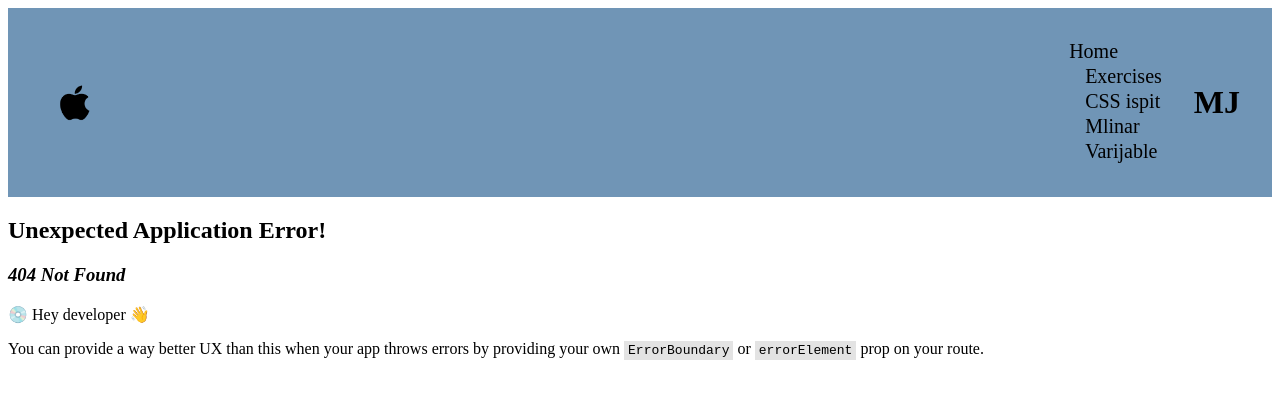
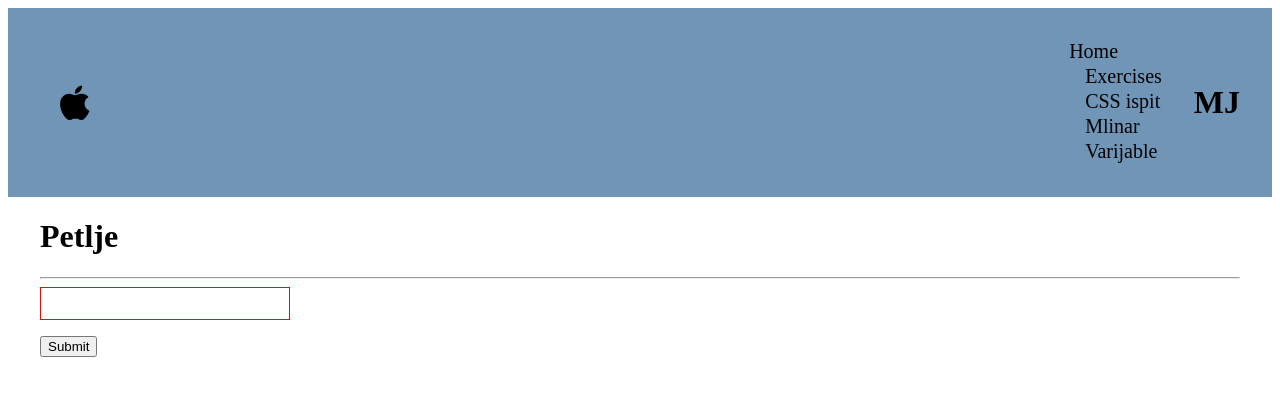
Before and after one commit to majone1209/react-app, a React (Vite) app: page /petlje in a window 1280 px wide. Before the commit this address had no page. Shown: the top 398 px of the page. Built offline with nearby package versions, Linux system fonts and the light colour scheme.

Commit message:
javascript

```diff
--- a/src/App.tsx
+++ b/src/App.tsx
@@ -4,6 +4,7 @@ import Exe from "./pages/exe";
 import Home from "./pages/home";
 import Ispit from "./pages/ispit";
 import Mlinar from "./pages/mlinar";
+import Petlje from "./pages/petlje";
 import Varijable from "./pages/varijable";
 import "./styles/styles.scss";
 
@@ -17,6 +18,7 @@ const App = () => {
     { path: "/exe", element: <Exe /> },
     { path: "/mlinar", element: <Mlinar /> },
     { path: "/varijable", element: <Varijable /> },
+    { path: "/petlje", element: <Petlje /> },
   ]);
 
   return (
--- /dev/null
+++ b/src/pages/petlje.tsx
@@ -0,0 +1,41 @@
+const Petlje = () => {
+  const handleValue = () => {
+    const input = document.getElementsByClassName(
+      "input"
+    )[0] as HTMLInputElement;
+
+    const inputValue = Number(input.value);
+    console.log(inputValue);
+
+    if (!(inputValue % 2 == 0)) {
+      console.log("neparan broj");
+    } else {
+      console.log("paran broj");
+    }
+
+    for (let inputValue = 0; inputValue <= 12; inputValue++) {
+      console.log(inputValue);
+    }
+
+    const opsegKruga = 3.14 * inputValue * 2;
+    console.log(opsegKruga);
+
+    //Zadatci
+    //1. ispisati u konzolu jeli zadani broj neparan
+    //2. ispisati u konzolu brojeve od 0 do zadanog broja
+    //3. izračunaj opseg kruga gdje je zadani broj polumjer (pi*r*2)
+    //4. Do zadanog broja ispisati string
+  };
+  return (
+    <div className="container">
+      <h1>Petlje</h1>
+      <hr />
+      <div>
+        <input className="input" type="number" />
+        <button onClick={() => handleValue()}>Submit</button>
+      </div>
+    </div>
+  );
+};
+
+export default Petlje;
--- a/src/pages/varijable.tsx
+++ b/src/pages/varijable.tsx
@@ -70,7 +70,7 @@ const Varijable = () => {
         <button onClick={() => handleValue()}>Submit</button>
       </div>
       <hr />
-      <div>Rezultat naše funckije je: {addOnOurValue(5, 4)}</div>
+      <div>Rezultat naše funkcije je: {addOnOurValue(5, 4)}</div>
       <hr />
       <div>
         <h4>Vrijednosti našeg objekta su:</h4>
--- a/src/styles/components/varijable.scss
+++ b/src/styles/components/varijable.scss
@@ -1,7 +1,7 @@
 .table {
   border: solid black;
   border-radius: 10px;
-  background-color: cadetblue;
+  background-color: rgb(99, 182, 185);
   border-collapse: collapse;
   margin: auto o;
 }
@@ -11,5 +11,4 @@ th,
 td {
   border-collapse: collapse;
   border: solid black;
-  background-color: blanchedalmond;
 }
--- a/src/styles/styles.scss
+++ b/src/styles/styles.scss
@@ -16,3 +16,4 @@
 @import "./components/card.scss";
 @import "./components/ispit.scss";
 @import "./components/varijable.scss";
+@import "./components/petlje.scss";
```
Also changed, not shown: src/styles/components/petlje.scss (added).
